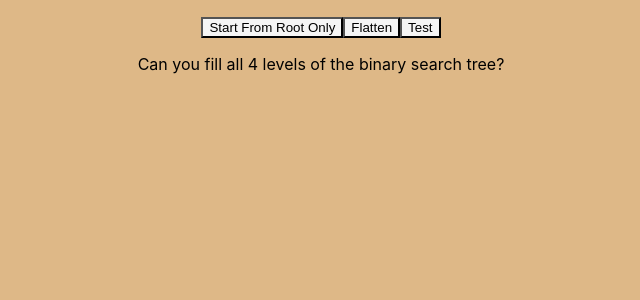
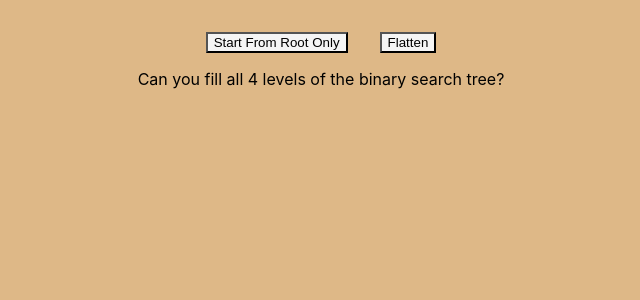
Before and after one commit to markjm610/bonsai, a React (Create React App) app in the folder tree/: page / in a window 1280 px wide. Shown: the top 300 px of the page, without its empty margins (319-959 px from the left). Built offline with nearby package versions, Linux system fonts and the light colour scheme; no server answers.

Commit message:
Remove test button

```diff
--- a/tree/src/ContextWrapper.tsx
+++ b/tree/src/ContextWrapper.tsx
@@ -5,7 +5,6 @@ import App from './App';
 const ContextWrapper: React.FC = () => {
 
     const [flattened, setFlattened] = useState(false)
-    const [test, setTest] = useState(false)
     const [startLevel2, setStartLevel2] = useState(false)
     const [startLevel3, setStartLevel3] = useState(false)
     const [allowInteraction, setAllowInteraction] = useState(false)
@@ -13,7 +12,6 @@ const ContextWrapper: React.FC = () => {
     return (
         <Context.Provider value={{
             flattened, setFlattened,
-            test, setTest,
             startLevel2, setStartLevel2,
             startLevel3, setStartLevel3,
             allowInteraction, setAllowInteraction
--- a/tree/src/FillTree.tsx
+++ b/tree/src/FillTree.tsx
@@ -32,22 +32,12 @@ const FillTree: React.FC<Props> = ({ numberOfNodes, treeId }) => {
         }
     }
 
-    function testClick(): undefined {
-        if (!allowInteraction) {
-            return
-        }
-        setTest(!test)
-        if (flattened) {
-            setFlattened(false)
-        }
-    }
-
     return (
         <div className='dialogue-container'>
             <div className='buttons-container'>
                 <button onClick={startOver} className='start-over-button'>Start From Root Only</button>
                 <button onClick={flatten} className='start-over-button'>{!flattened ? 'Flatten' : 'Unflatten'}</button>
-                <button onClick={testClick} className='start-over-button'>{!test ? 'Test' : 'Untest'}</button>
+
             </div>
             {
                 numberOfNodes < 15 &&
--- a/tree/src/Leaf.tsx
+++ b/tree/src/Leaf.tsx
@@ -29,7 +29,7 @@ const Leaf: React.FC<Props> = ({
     animationOn
 }) => {
 
-    const { flattened, test, startLevel2, setStartLevel2, startLevel3, setStartLevel3, setAllowInteraction } = useContext(Context)
+    const { flattened, startLevel2, setStartLevel2, startLevel3, setStartLevel3, setAllowInteraction } = useContext(Context)
 
     function determineOpacity() {
         return (node && node.value) === -1 ? 0 : 1
@@ -51,14 +51,7 @@ const Leaf: React.FC<Props> = ({
                 opacity: determineOpacity(),
             }
         }
-        if (test) {
-            return {
-                top: `11vh`,
-                left: `23vw`,
-                opacity: determineOpacity(),
-            }
-        }
-        if (!flattened && !test) {
+        if (!flattened) {
             return {
                 top: `${position.y}vh`,
                 left: `${position.x}vw`,
@@ -75,11 +68,6 @@ const Leaf: React.FC<Props> = ({
                 await next({
                     top: level === 0 ? `${position.y}vh` : '0vh',
                     left: `${position.x}vw`,
-                })
-            } else if (test) {
-                await next({
-                    top: `11vh`,
-                    left: `23vw`,
                 })
             } else {
                 if (level === 0) {
--- a/tree/src/index.css
+++ b/tree/src/index.css
@@ -136,6 +136,7 @@ body {
   left: 48vw;
   position: absolute;
   top: 15vh;
+  margin-top: 1vh;
 }
 
 input[type=number]::-webkit-inner-spin-button,
@@ -157,6 +158,7 @@ input[type=number]::-webkit-outer-spin-button {
 
 .start-over-button {
   margin-bottom: 2vh;
+  margin: 2vh;
   background-color: whitesmoke;
 }
 
```
